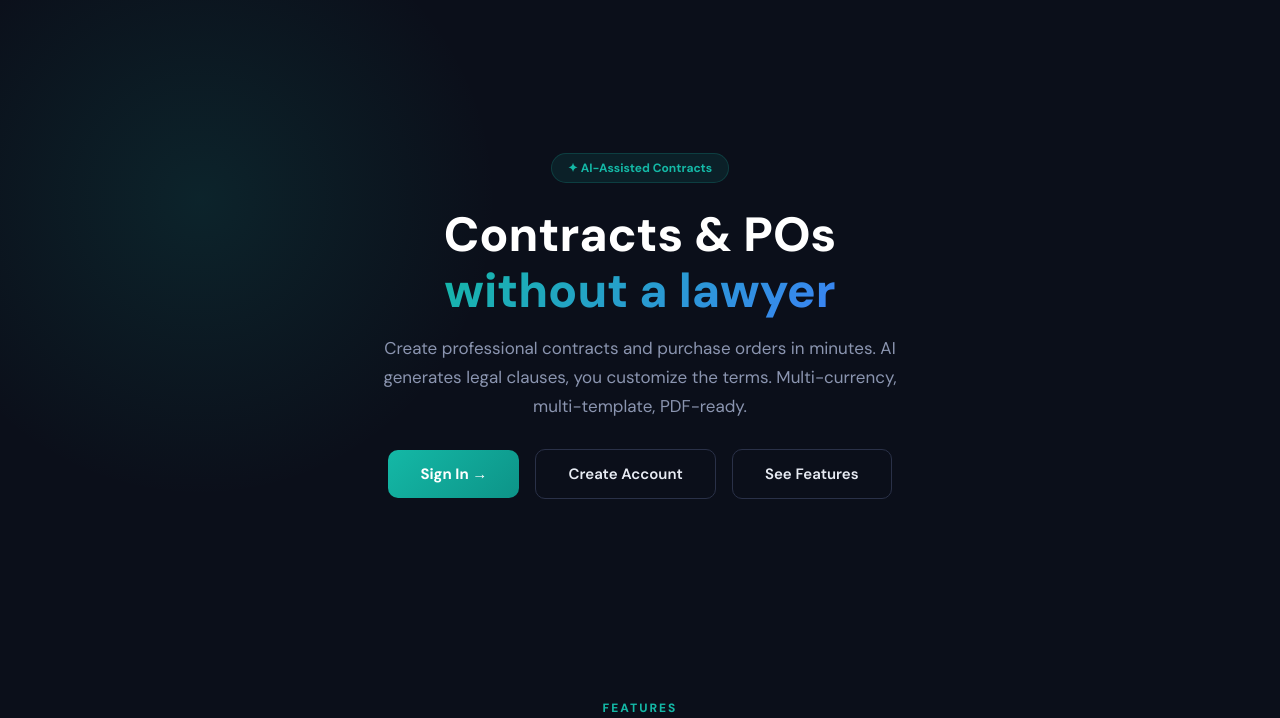
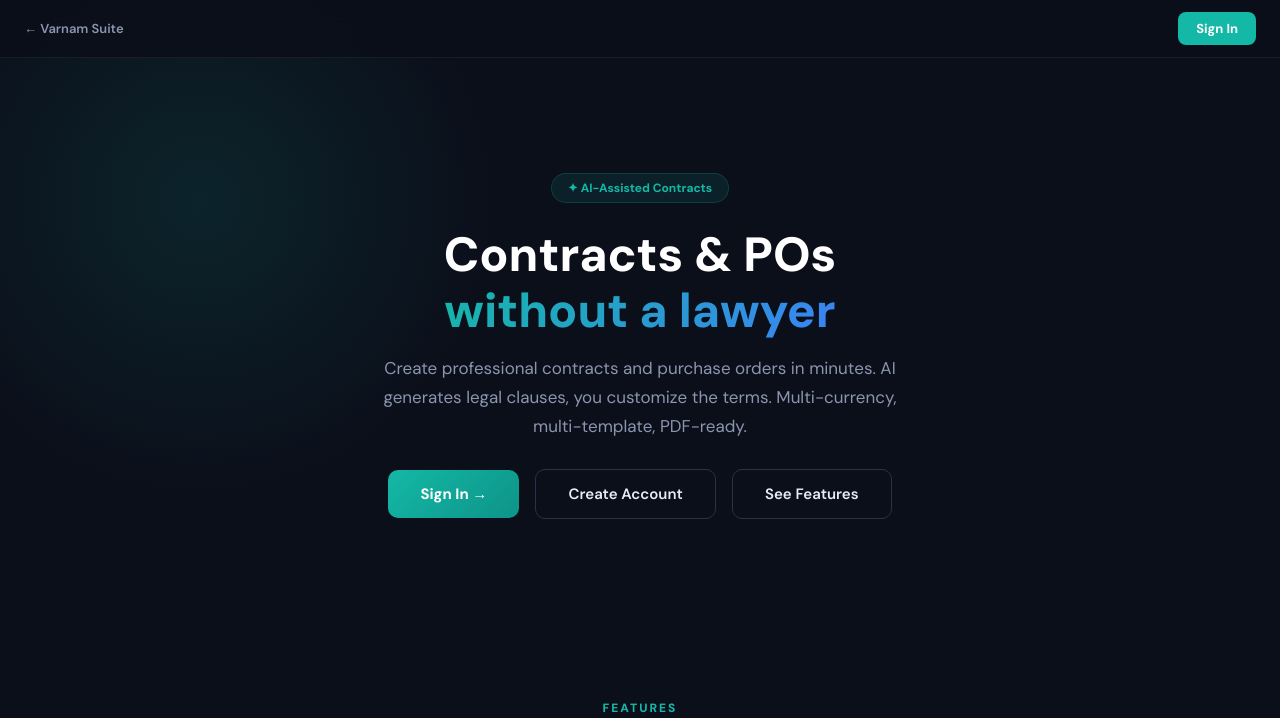
Before and after one commit to akaistudio/contractsnap, a Flask app: page /welcome in a window 1280 px wide. Shown: the top 718 px of the page. Run offline with Flask 3, Linux system fonts and the light colour scheme; some libraries are stand-ins or nearby versions.

Commit message:
fix: get_db uses RealDictCursor; add ← Varnam Suite topbar to landing page

```diff
--- a/templates/landing.html
+++ b/templates/landing.html
@@ -12,7 +12,8 @@ a{text-decoration:none}
 </style>
 </head>
 <body>
-<section style="min-height:80vh;display:flex;align-items:center;justify-content:center;text-align:center;padding:60px 24px 40px;position:relative;overflow:hidden">
+<div style="position:fixed;top:0;left:0;right:0;z-index:100;padding:12px 24px;display:flex;align-items:center;justify-content:space-between;background:rgba(11,15,26,0.9);backdrop-filter:blur(12px);border-bottom:1px solid rgba(255,255,255,0.06)"><a href="https://snapsuite.up.railway.app" style="font-size:13px;color:#8B95B0;text-decoration:none;font-weight:600;font-family:'DM Sans',sans-serif">← Varnam Suite</a><a href="/login" style="font-size:13px;color:#fff;text-decoration:none;font-weight:700;padding:8px 18px;background:var(--accent);border-radius:8px;font-family:'DM Sans',sans-serif">Sign In</a></div>
+<section style="min-height:80vh;display:flex;align-items:center;justify-content:center;text-align:center;padding:100px 24px 40px;position:relative;overflow:hidden">
 <div style="position:absolute;width:600px;height:600px;background:radial-gradient(circle,rgba(20,184,166,.12),transparent 70%);top:-100px;left:-100px;pointer-events:none;z-index:0"></div>
 <div style="max-width:700px;position:relative;z-index:1">
 <div style="display:inline-flex;align-items:center;gap:8px;background:rgba(20,184,166,.1);border:1px solid rgba(20,184,166,.2);border-radius:20px;padding:6px 16px;font-size:12px;font-weight:700;color:var(--accent);margin-bottom:24px">✦ AI-Assisted Contracts</div>
```
